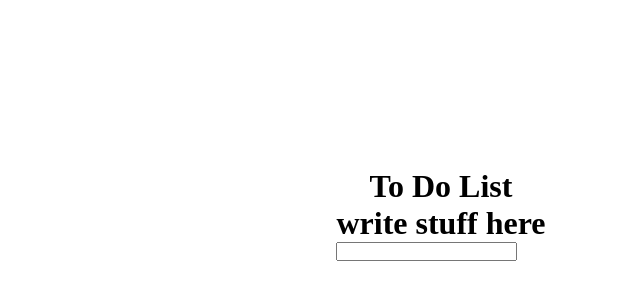
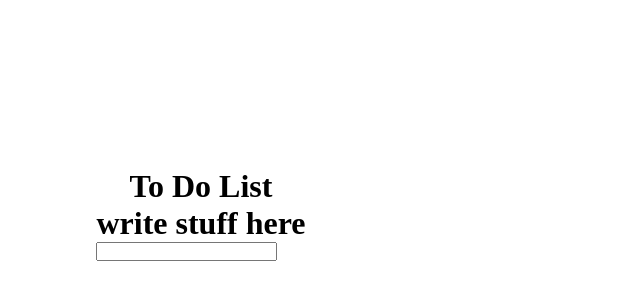
Before and after one commit to kareemIt/To-Do-List, a React (Create React App) app: page / in a window 1280 px wide. Shown: the part 186-486 px from the top of the page, without its empty margins (199-839 px from the left). Built offline with nearby package versions, Linux system fonts and the light colour scheme.

Commit message:
making component

```diff
--- a/src/style.css
+++ b/src/style.css
@@ -7,6 +7,6 @@
   flex-direction: column;
   justify-content: center;
   align-items: center;
-  height: 100%;
-  width: 100%;
+  height: 100vh;
+  width: 100vh;
 }
```
Also changed, not shown: src/component/toDoListItems.js (added, +23 -0 lines).
